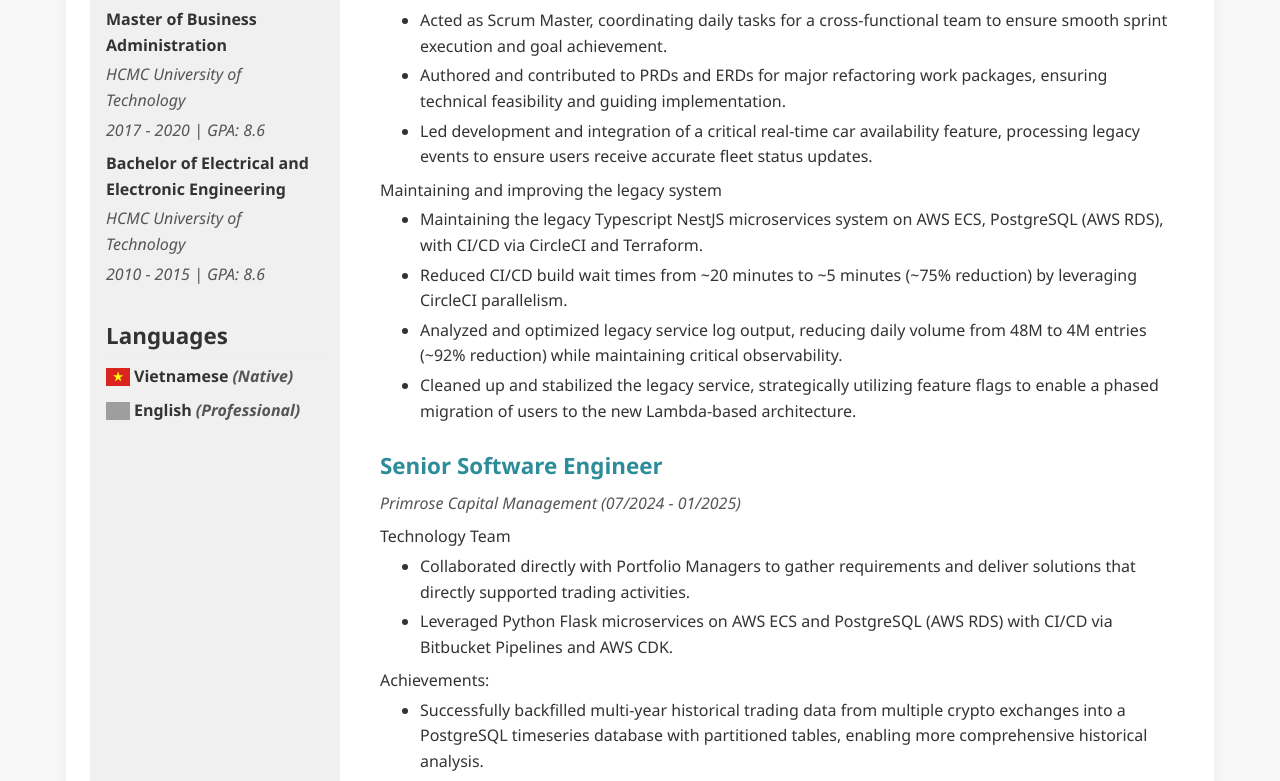
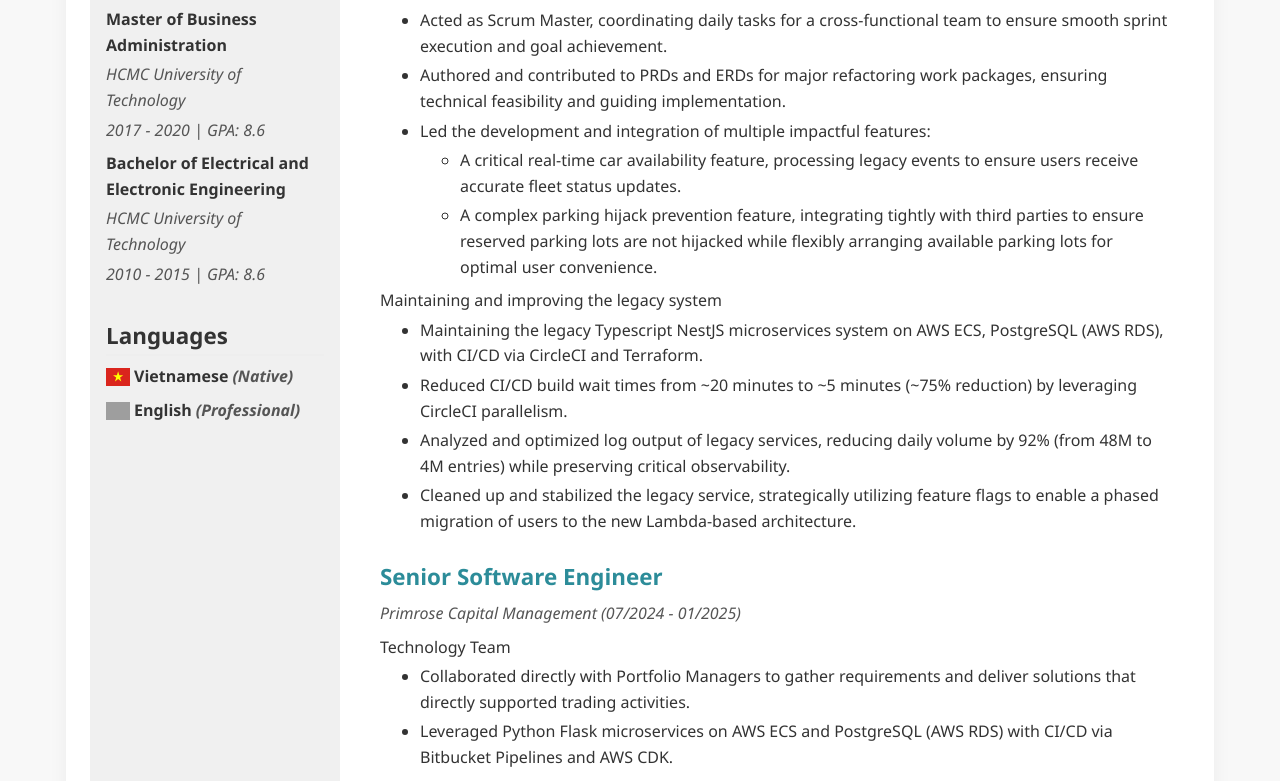
Before and after one commit to tungvu-wanderer/cv_angular, an Angular app: page / in a window 1280 px wide. Shown: the part 619-1400 px from the top of the page. Built offline with nearby package versions, Linux system fonts and the light colour scheme; grey boxes are pictures that could not be loaded.

Commit message:
update bluesg & add aws saa

```diff
--- a/src/app/main/certification/certification.component.ts
+++ b/src/app/main/certification/certification.component.ts
@@ -14,6 +14,13 @@
 })
 export class CertificationComponent {
   certifications: Certification[] = [
+    {
+      name: 'AWS Certified Solutions Architect – Associate',
+      url: 'https://www.credly.com/badges/2ed7ba6a-2a67-498f-a74f-7060f7cd538f',
+      issuer: 'Amazon Web Services Training and Certification',
+      dateIssued: '08/2025',
+      dateExpired: '08/2028',
+    },
     {
       name: 'Machine Learning',
       url: 'https://www.coursera.org/account/accomplishments/certificate/44SQ9WT4HC32',
--- a/src/app/main/experience/experience.component.ts
+++ b/src/app/main/experience/experience.component.ts
@@ -21,7 +21,9 @@
         {
           content: 'Spearheaded the implementation of a new event-driven architecture (EDA)',
           details: [
-            { content: 'The goal is to replace the existing rental system, significantly reducing latency, improving reliability, and enabling scalability for planned business growth.' },
+            {
+              content: 'The goal is to replace the existing rental system, significantly reducing latency, improving reliability, and enabling scalability for planned business growth.'
+            },
             {
               content:
                 'Rapidly prototyped and validated an AWS Lambda-based EDA with integrated CI/CD (AWS CDK), proving seamless integration with existing NestJS microservices.',
@@ -39,8 +41,16 @@
                 'Authored and contributed to PRDs and ERDs for major refactoring work packages, ensuring technical feasibility and guiding implementation.',
             },
             {
-              content:
-                'Led development and integration of a critical real-time car availability feature, processing legacy events to ensure users receive accurate fleet status updates.',
+              content: 'Led the development and integration of multiple impactful features:',
+              details: [
+                {
+                  content:
+                    'A critical real-time car availability feature, processing legacy events to ensure users receive accurate fleet status updates.',
+                },
+                {
+                  content: 'A complex parking hijack prevention feature, integrating tightly with third parties to ensure reserved parking lots are not hijacked while flexibly arranging available parking lots for optimal user convenience.'
+                }
+              ]
             },
           ],
         },
@@ -56,7 +66,7 @@
                 'Reduced CI/CD build wait times from ~20 minutes to ~5 minutes (~75% reduction) by leveraging CircleCI parallelism.',
             },
             {
-              content: 'Analyzed and optimized legacy service log output, reducing daily volume from 48M to 4M entries (~92% reduction) while maintaining critical observability.'
+              content: 'Analyzed and optimized log output of legacy services, reducing daily volume by 92% (from 48M to 4M entries) while preserving critical observability.'
             },
             {
               content: 'Cleaned up and stabilized the legacy service, strategically utilizing feature flags to enable a phased migration of users to the new Lambda-based architecture.'
```
